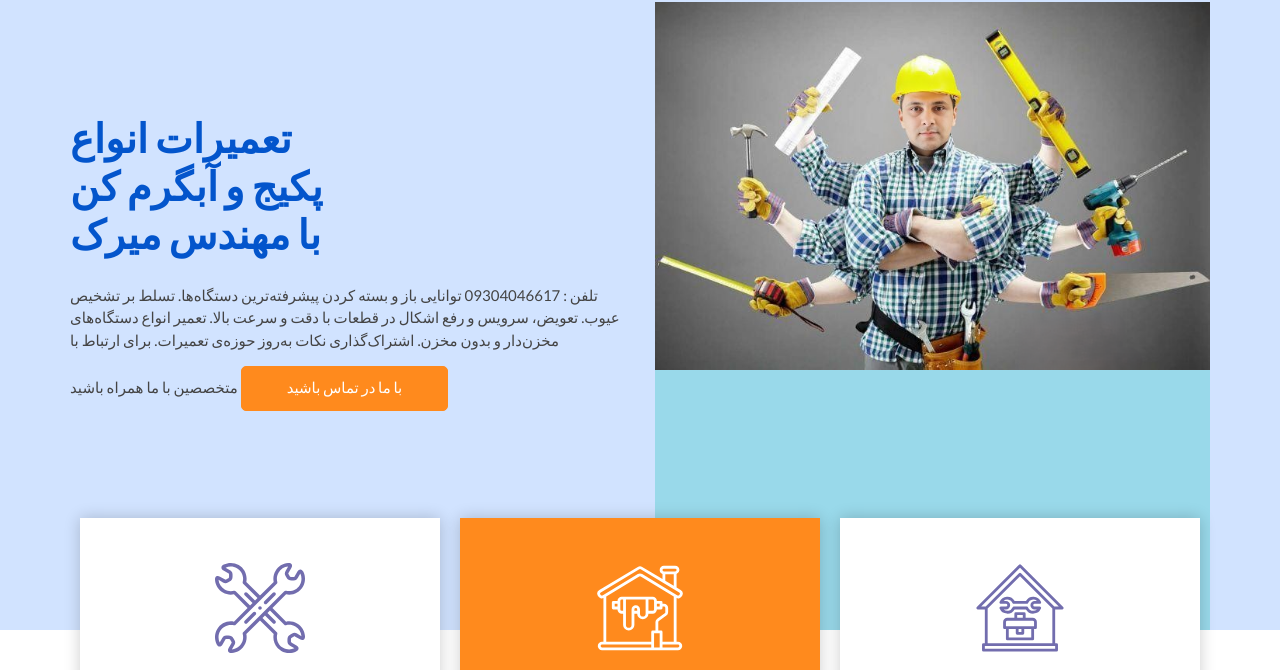
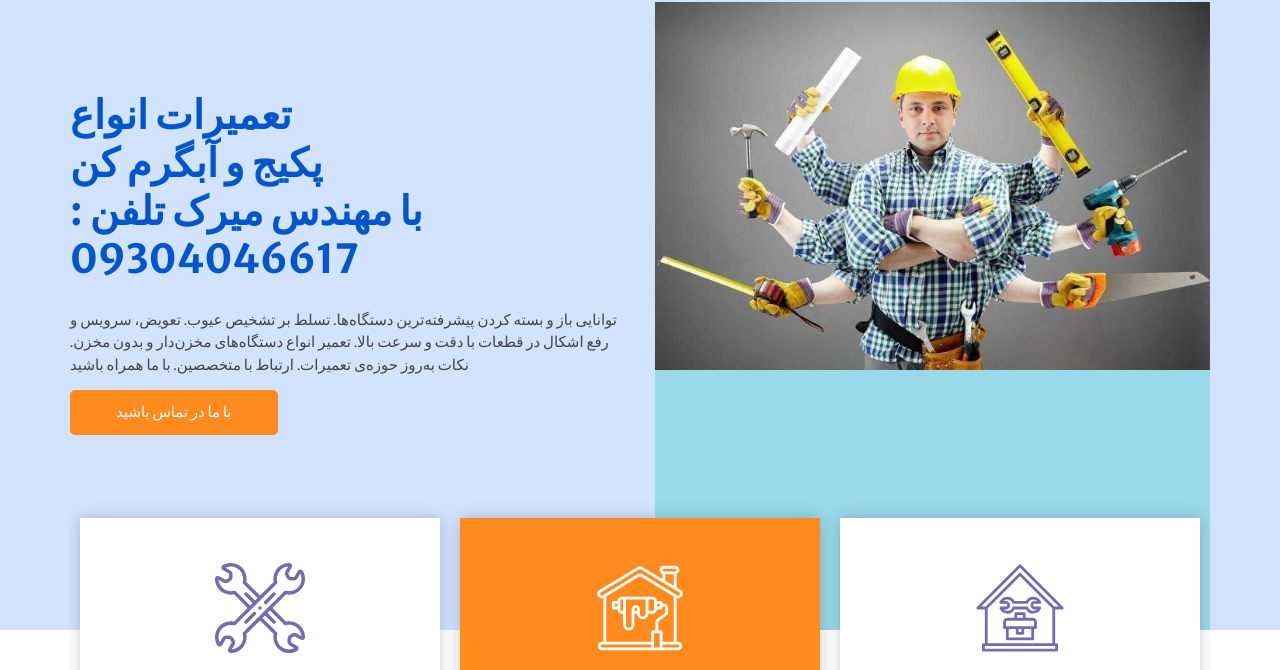
Before and after one commit to alimirak/garma, a plain HTML site: page index.html in a window 1280 px wide. Shown: the part 116-786 px from the top of the page. Drawn offline with nearby package versions, Linux system fonts and the light colour scheme; some packages are replaced by stand-ins of ours.

Commit message:
Update index.html

```diff
--- a/index.html
+++ b/index.html
@@ -93,11 +93,13 @@
               <h1>
                 تعمیرات انواع <br>
                 پکیج و آبگرم کن <br>
-                با مهندس میرک
+               با مهندس میرک
+            تلفن : 09304046617
               </h1>
               <p>
-            تلفن : 09304046617
-                توانایی باز و بسته کردن پیشرفته‌ترین دستگاه‌ها. تسلط بر تشخیص عیوب. تعویض، سرویس و رفع اشکال در قطعات با دقت و سرعت بالا. تعمیر انواع دستگاه‌های مخزن‌دار و بدون مخزن. اشتراک‌گذاری نکات به‌روز حوزه‌ی تعمیرات. برای ارتباط با متخصصین با ما همراه باشید
+
+
+                توانایی باز و بسته کردن پیشرفته‌ترین دستگاه‌ها. تسلط بر تشخیص عیوب. تعویض، سرویس و رفع اشکال در قطعات با دقت و سرعت بالا. تعمیر انواع دستگاه‌های مخزن‌دار و بدون مخزن. نکات به‌روز حوزه‌ی تعمیرات.  ارتباط با متخصصین. با ما همراه باشید
               <a href="">
                با ما در تماس باشید
               </a>
```
